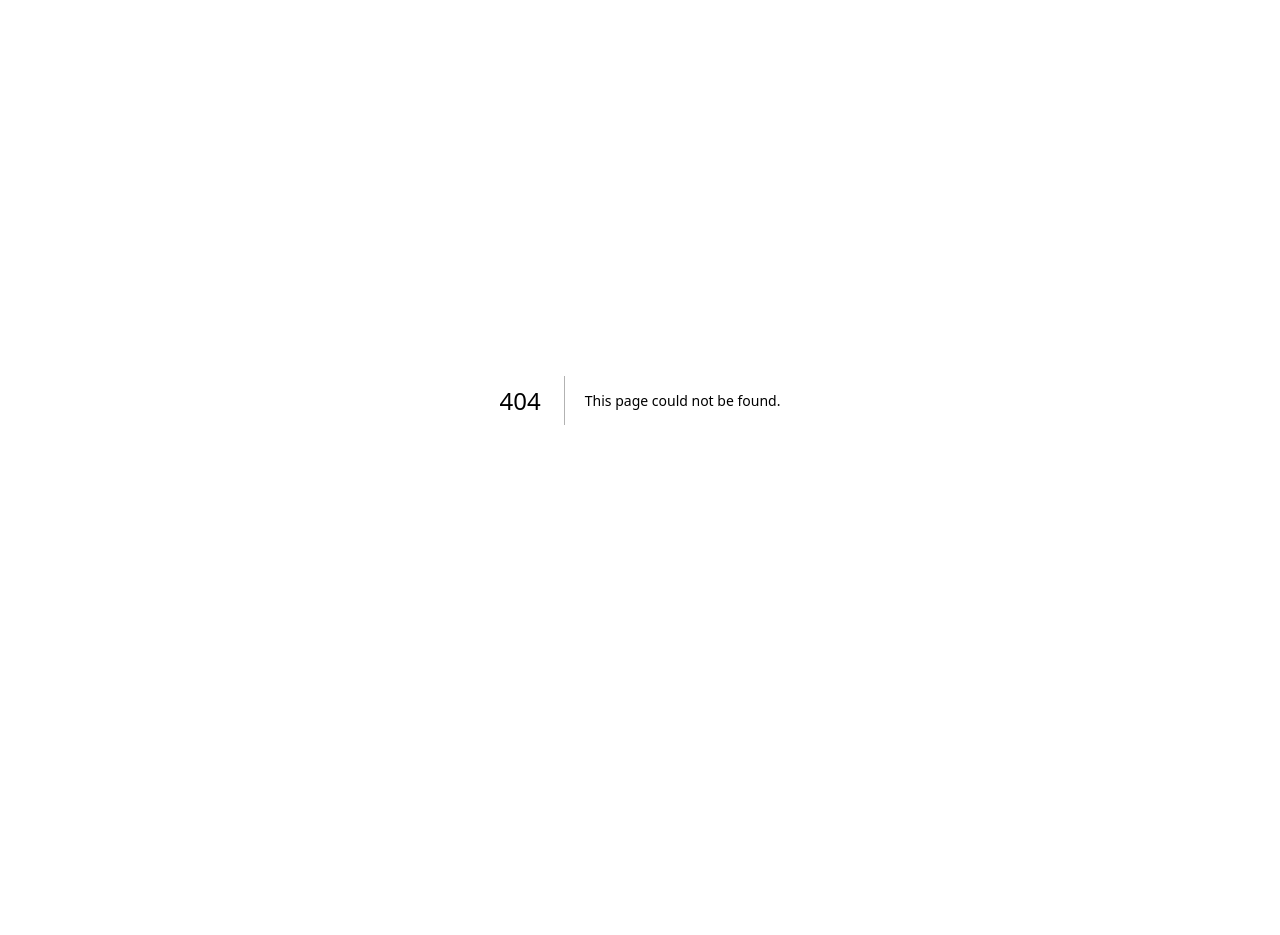
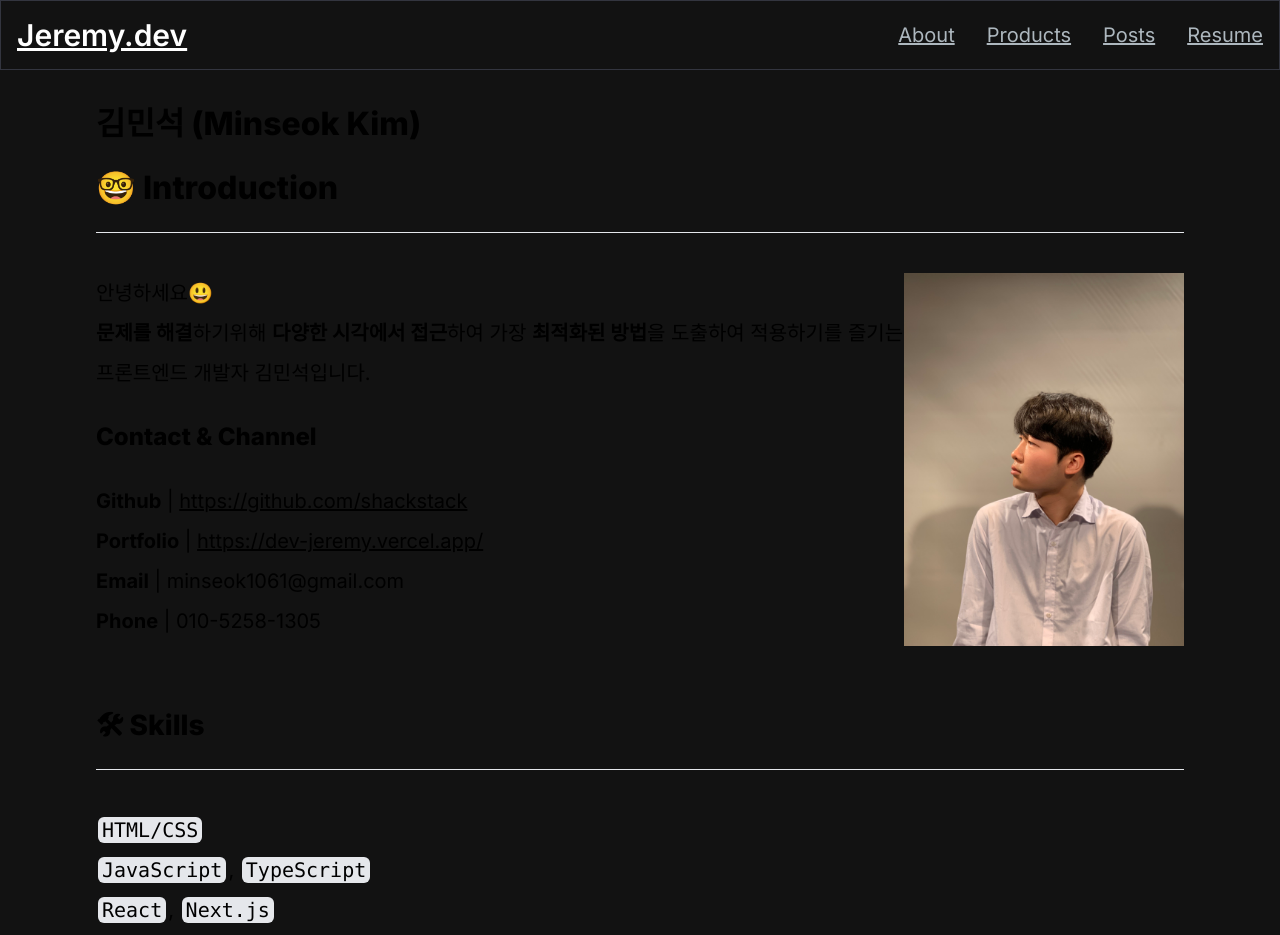
Before and after one commit to shackstack/next-portfolio, a Next.js app: page /resume in a window 1280 px wide. Before the commit this address had no page. Shown: the top 935 px of the page. Before the commit the page ends 800 px from the top, so only its background shows below. Built offline with nearby package versions, Linux system fonts and the light colour scheme.

Commit message:
feat: 이력서 페이지 구현

```diff
--- a/next.config.js
+++ b/next.config.js
@@ -15,6 +15,10 @@ const nextConfig = {
         protocol: 'https',
         hostname: 'upload.wikimedia.org',
       },
+      {
+        protocol: 'https',
+        hostname: 'prod-files-secure.s3.us-west-2.amazonaws.com',
+      },
     ],
   },
   pageExtensions: ['js', 'jsx', 'mdx', 'ts', 'tsx'],
--- a/src/app/globals.css
+++ b/src/app/globals.css
@@ -25,3 +25,45 @@ body {
     )
     rgb(var(--background-start-rgb));
 }
+
+h1,
+h2,
+h3,
+h4,
+h5 {
+  font-weight: 800;
+  margin: 24px 0;
+}
+
+h1 {
+  font-size: 32px;
+}
+
+h2 {
+  font-size: 28px;
+}
+
+h3 {
+  font-size: 24px;
+}
+
+h4 {
+  font-size: 20px;
+}
+
+h5 {
+  font-size: 18px;
+}
+
+code {
+  color: black;
+  background-color: #e5e7eb;
+  border-radius: 6px;
+  padding: 1px 4px;
+  margin: 0 2px;
+  counter-reset: line;
+}
+
+a {
+  text-decoration: underline;
+}
--- /dev/null
+++ b/src/app/resume/File.mdx
@@ -0,0 +1,198 @@
+# 김민석 (Minseok Kim)
+
+# 🤓 Introduction
+
+---
+
+<br />
+
+<img src='images/resume_profile.jpg' width='280px' align='right' />
+
+안녕하세요😃
+
+**문제를 해결**하기위해 **다양한 시각에서 접근**하여 가장 **최적화된 방법**을 도출하여 적용하기를 즐기는 프론트엔드 개발자 김민석입니다.
+
+### Contact & Channel
+
+- **Github** | [https://github.com/shackstack](https://github.com/shackstack)
+- **Portfolio** | [https://dev-jeremy.vercel.app/](https://dev-jeremy.vercel.app/)
+- **Email** | minseok1061@gmail.com
+- **Phone** | 010-5258-1305
+
+<br />
+
+## 🛠 Skills
+
+---
+
+<br />
+
+- `HTML/CSS`
+- `JavaScript`, `TypeScript`
+- `React`, `Next.js`
+
+- `Tanstack Query`
+- `Recoil`, `Zustand`
+- `Styled Components`, `Tailwind CSS`
+- `MSW`, `Jest`, `Storybook`, `Cypress`
+
+<br />
+
+# 💻 Project
+
+---
+
+<br />
+
+<img src='images/portfolio/thumbnail.jpg' width='600px' align='right' />
+
+## 셀럽 추천 맛집 서비스, **셀럽잇**
+
+2023.07 - 2024.01
+
+[홈페이지](https://www.celuveat.com/) | [Github 저장소](https://github.com/woowacourse-teams/2023-celuveat) | [포트폴리오](https://www.notion.so/Portfolio-857352952f1e4e5192d400020315f47f?pvs=21) | [2분 스피치 기획안](https://drive.google.com/file/d/1K3lBL_rtRGYxZv82z_UvagKDH3DRGm79/view?usp=drive_link)
+
+- 인기있는 셀럽들이 다녀간 맛집 정보를 쉽고 편하게 볼 수 있는 서비스
+
+프론트엔드 3명, 백엔드 4명으로 구성
+
+**주간 활성 사용자 수(WAU) 2000** 달성
+
+<br />
+
+## 개발 및 기여내용
+
+---
+
+### E2E 테스트를 통해 QA 비용 절감 및 서비스 안정성 개선
+
+**[문제 상황: 반복되는 QA 실수]**
+
+- 팀원 모두가 배포 전날 함께 모여 QA를 진행하였습니다. 하지만 앱의 복잡도가 커질수록 QA양이 늘어났고 팀원 모두가 참여함에도 불구하고 배포이후 문제가 발견되곤 하였습니다.
+
+**[해결 방안: E2E 테스트를 통한 QA 자동화]**
+
+- Cypress를 이용하여 **E2E 테스트**를 통해 **QA 비용 50% 절감**할 수 있었고 서비스의 안정성을 개선할 수 있었습니다.
+- data-set과 aria-label를 통해 dom element를 추적함으로써 코드 변화에 대한 유연성을 확보하였습니다.
+- **E2E 테스트 자동화**를 통해 merge 안정성을 확보하고 업무 효율성을 높일 수 있었습니다.
+
+### **SPA 환경**에서 음식점 상세페이지에 대한 **오픈그래프 정보를 노출시키는 공유하기 기능 구현**
+
+[저장소 링크](https://github.com/shackstack/next-celuveat/tree/celuveat)
+
+**[문제 상황: 오픈그래프 정보의 부재]**
+
+- 링크 공유 시 오픈그래프 정보를 확인하지 못하여 사용자 경험이 좋지 않은 문제가 있었습니다.
+- React-helmet을 통해 클라이언트에서 동적으로 메타데이터를 주입하는 방식을 시도해보았지만 동작하지 않았습니다.
+- 이를 통해 오픈그래프를 서버에서 pre-rendering되어야 오픈그래프 정보가 보이게 되는 것을 알게되었습니다.
+
+**[해결 과정: 부분적 서버 사이드 렌더링 적용]**
+
+- 부분적으로 공유하기 기능에만 Next.js를 도입하기로 하였습니다.
+- **Next.js**를 이용하여 메타데이터를 서버에서 pre-rendering하여 사용자가 접속 시 실제 페이지로 리다이렉트하는 방식을 통해 공유하기 기능을 구현했습니다.
+- 이를 통해 사용자 경험 향상 뿐만 아니라 검색엔진최적화 효과도 얻을 수 있었습니다.
+
+### **AWS accessKey 접근 권한이 없는 환경**에서 EC2를 활용하여 **S3 자동배포 파이프라인 구축**
+
+[소스코드 링크](https://github.com/woowacourse-teams/2023-celuveat/pull/656)
+
+**[문제 상황: 비효율적인 수동 배포 프로세스 및 접근 제한]**
+
+- 수동으로 S3에 빌드 파일을 드래그 앤 드롭하는 방식은 시간이 많이 소요되었고, 잠재적으로 위험한 작업이었습니다.
+- 또한, 교육 기관에서 관리하는 AWS Access Key에 접근하지 못하여, Github-Action을 사용한 자동 배포에 어려움을 겪었습니다.
+
+**[해결 과정: EC2를 이용한 자동배포 파이프라인 구축]**
+
+- 이 문제를 해결하기 위해, EC2 인스턴스에 AWS CLI를 설치하고, Access Key 없이도 S3에 빌드 파일을 자동으로 배포하는 파이프라인을 구축했습니다.
+- 이 방식은 배포 과정을 크게 단순화하며, 배포의 안정성과 생산성을 모두 향상시켰습니다.
+
+### **웹 성능 최적화**
+
+**[문제 상황 및 해결 방법]**
+
+- 앱의 기능이 확장됨에 따라 번들의 크기도 커져 로딩성능이 좋지 못하는 문제를 마주하였습니다.
+  - Minify, Tree shaking, Code splitting 등의 웹팩 번들 최적화를 통해 초기로딩속도 개선 (Lighthouse Performance 72점 → 89점)
+- 이미지가 서비스의 큰 비중을 차지하는 만큼 이미지의 로딩속도는 사용자 경험에 큰 영향을 미쳤습니다. 하지만 천차만별한 이미지 크기로 인해 각 이미지간 로딩속도 편차가 컸고, 이는 사용자경험에 좋지 못하였습니다.
+  - S3, CloudFront를 이용한 CDN 구축을 통해 로딩속도 개선 (LCP 14.2s → 2.4s)
+  - jpeg에서 webp로 이미지 변환 및 gzip 압축을 통해 이미지 크기 120kb 이하로 축소
+- Light House로 웹 성능을 측정한 결과 CLS가 0.14로 Layout shift개선이 필요한 수준이었습니다.
+  - Suspense를 활용하여 Fallback UI로 크기가 동일한 Skeleton UI를 보여줌으로써 Layout shift 개선
+  - Font preload를 통해 폰트가 뒤늦게 적용되는 문제 및 Layout shift 개선
+
+### **사용자 경험 개선**
+
+- 한번 수신 받은 음식점 리스트를 캐싱하여 재검증 시 fallback UI 대신 캐싱된 데이터 제공
+- 지도페이지에서 사용자가 보고있는 음식점의 위치를 파악하기 쉽게 마우스 호버시 상응하는 지도상의 음식점 마커 강조
+
+### 기술도입
+
+- **MSW**
+  - Mock 서버를 구축하여 개발서버 의존성 분리 및 개발 생산성 증진
+  - 랜덤하게 실패/성공 응답을 내보내는 로직을 구현하여 성공 및 에러케이스 대응
+- **Zustand, Tanstack Query**
+  - 클라이언트/서버 상태 관리 및 보일러플레이트 개선 (코드 줄 30% 축소)
+- **StoryBook**
+  - [스토리북 배포링크](https://65bc6f43a19dab77b7929f02-jlbqposjbs.chromatic.com/)
+  - UI 테스트, 엣지 케이스 확인을 통한 정확하고 빠른 개발을 위해 컴포넌트 단위의 Storybook 작성
+  - 공통 컴포넌트 20개, 조합 컴포넌트 9개를 제작하여 컴포넌트 테스트 및 문서화
+
+<br />
+
+# 💬 Presentation
+
+---
+
+### 테코톡
+
+2023.09.21
+
+웹 성능을 최적화하기 위한 방법으로 **번들 사이즈 최적화**를 주제로 선정하여 10분 테크토크 발표하였습니다.
+
+[[10분 테코톡] 제레미의 번들사이즈 최적화](https://youtu.be/ut10rvh1vug?si=QHnum6LazU3cvXis)
+
+<br />
+
+# 📚 Education
+
+---
+
+### 우아한테크코스 5기
+
+2023.02 - 2023.11
+
+[미션 아카이브](https://dev-jeremy.vercel.app/#projects)
+
+우아한형제들 주관 개발자 양성 프로그램에서 웹 프론트엔드 교육 수강
+
+---
+
+- Level 1 : JavaScript 기반 웹 개발 미션을 수행하며 **jest, cypress과 같은 테스트 도구 학습**
+- Level 2 : TypeScript, React 기반 웹 개발 미션을 수행하며 recoil, MSW, Storybook 학습
+- Level 3 : 팀 프로젝트를 통해 협업 경험
+- Level 4 : 프로젝트 최적화, CDN 구축, CI/CD, Next.js 학습
+- 공통 : 페어 프로그래밍, 글쓰기, 코드 리뷰, 스터디를 통해 커뮤니케이션 스킬 증진
+
+### 이노베이션캠프 in 서울
+
+2022.07 - 2022.10
+
+스파르타코딩클럽 주관 개발자 양성 프로그램에서 웹 프론트엔드 교육 수강
+
+---
+
+- 2주 단위의 React 기반 웹 개발 미션 수행 및 팀 프로젝트를 경험하며 프론트엔드 입문
+- 일주일 2개 이상 블로그 포스팅 진행 및 6주간 1일 1커밋 달성
+
+### Sejong Univ.
+
+2016.03 - 2022.02
+
+외식경영학 학사
+
+---
+
+학점 3.55 \*\*\*\*/ 4.5
+
+제 3회 교내 주관 SW 알고리즘 경시대회 장려상 (2016.11)
+
+제 8회 교내 주관 SW 알고리즘 경시대회 장려상 (2021.11)
--- /dev/null
+++ b/src/app/resume/page.tsx
@@ -0,0 +1,16 @@
+import Navbar from '@/components/Navbar';
+import File from './File.mdx';
+
+const Resume = () => {
+  return (
+    <>
+      <Navbar />
+      <div className='h-12' />
+      <main className='px-24 pt-8 text-xl leading-10  bg-[#121212]'>
+        <File />
+      </main>
+    </>
+  );
+};
+
+export default Resume;
--- a/src/components/Navbar.tsx
+++ b/src/components/Navbar.tsx
@@ -19,10 +19,10 @@ const navLinks = [
     title: 'Posts',
     path: 'posts',
   },
-  // {
-  //   title: 'Resume',
-  //   path: '#resume',
-  // },
+  {
+    title: 'Resume',
+    path: 'resume',
+  },
 ];
 
 const Navbar = () => {
```
Also changed, not shown: src/app/page.tsx (+4 -9 lines), public/images/resume_profile.jpg (added), 1 other file (tests, documents, lock files or other folders).
